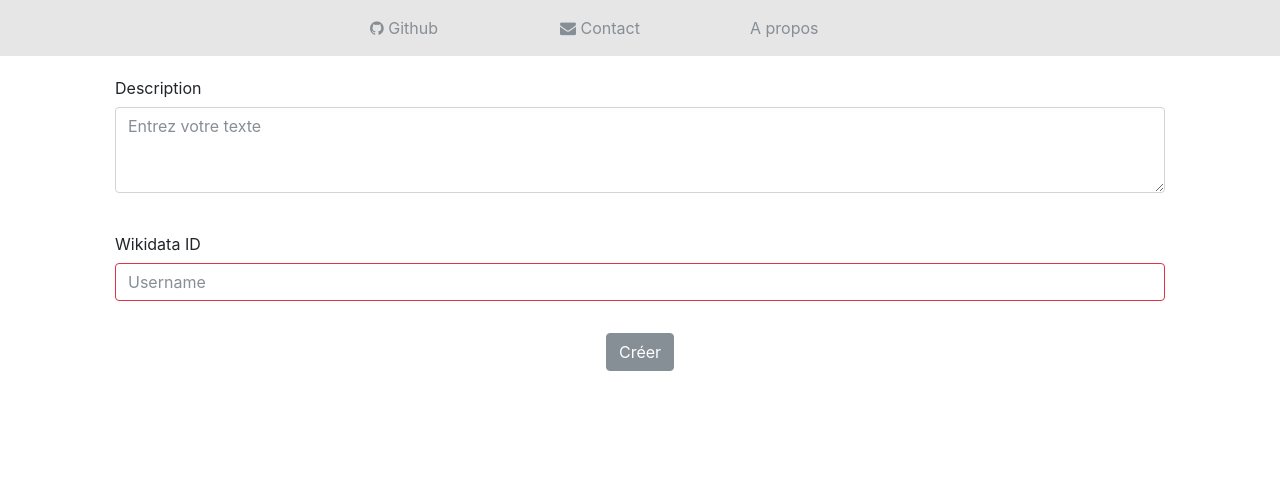
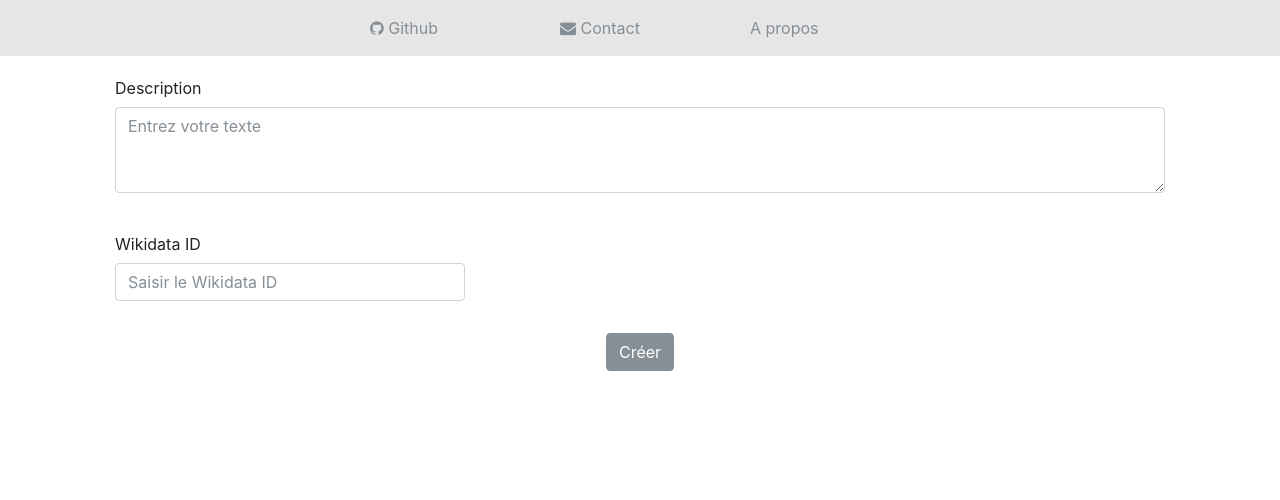
Before and after one commit to Chartes-TNAH/dico-proso, a Flask app: template hoozhoo/templates/pages/creer_personne.html in a window 1280 px wide. Shown: the part 744-1244 px from the top of the page. Run offline with Flask 2, Linux system fonts and the light colour scheme; the template is opened without the code that fills it, so the values that code supplies are empty; some libraries are stand-ins or nearby versions.

Commit message:
modification 'placeholder' et ajout de l'attribut maxlenght

```diff
--- a/hoozhoo/templates/pages/creer_personne.html
+++ b/hoozhoo/templates/pages/creer_personne.html
@@ -104,7 +104,7 @@
       <div class="form-group col">
         <label for="nom" class="col-lg-3 col-form-label">Wikidata ID</label>
       <div class="col">
-        <input type="text" class="form-control is-invalid" id="validationServerUsername" placeholder="Username" aria-describedby="inputGroupPrepend3" required maxlength="12">
+        <input type="text" class="form-control col-lg-4" id="id_externes" name="id_externes" placeholder="Saisir le Wikidata ID" maxlength="12">
       </div>
       </div>
     </div>
```
